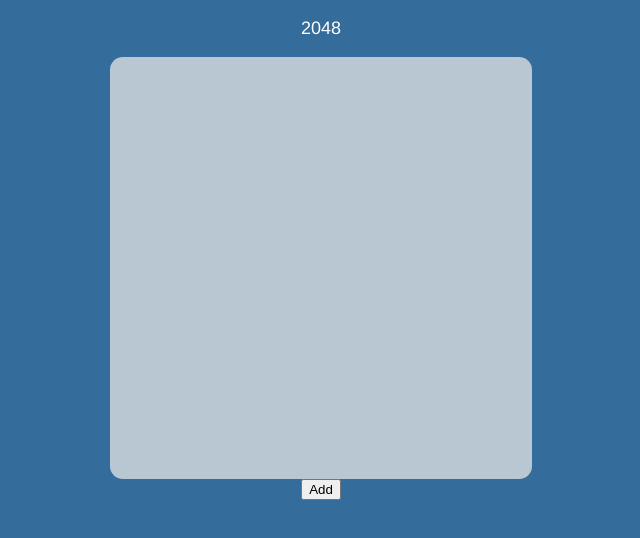
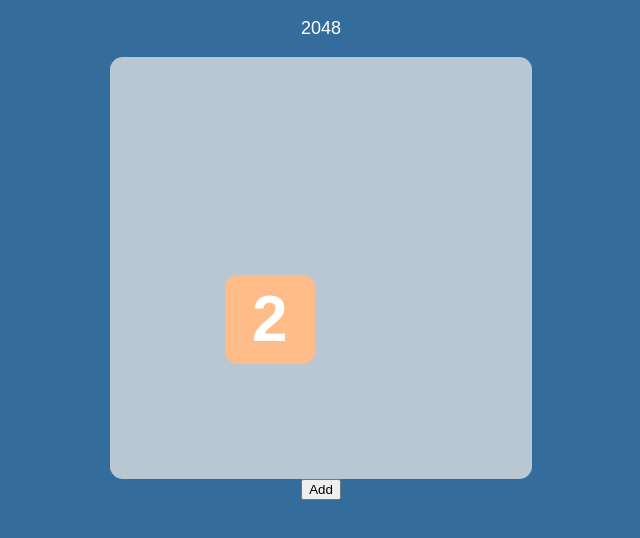
Before and after one commit to DrinkCupTea/game-2048-vue3, a Vue app: page / in a window 1280 px wide. Shown: the top 538 px of the page, without its empty margins (319-959 px from the left). Built offline with nearby package versions, Linux system fonts and the light colour scheme.

Commit message:
Clean code
Clean code

```diff
--- a/src/App.vue
+++ b/src/App.vue
@@ -14,12 +14,10 @@ body {
 }
 
 #app {
-  font-family: Avenir, Helvetica, Arial, sans-serif;
+  font-family: Arial, Helvetica, sans-serif;
   -webkit-font-smoothing: antialiased;
   -moz-osx-font-smoothing: grayscale;
   text-align: center;
-  /* color: #2c3e50; */
-  /* margin-top: 60px; */
   height: 100%;
   width: 100%;
 }
--- a/src/assets/scss/tile.scss
+++ b/src/assets/scss/tile.scss
@@ -1,10 +1,9 @@
 div {
   $edge: 7vw;
   color: white;
-  vertical-align: middle;
   font-size: 5vw;
   font-weight: bold;
-  // line-height: $edge;
+  line-height: $edge;
   border-radius: 1vw;
   width: $edge;
   height: $edge;
--- a/src/components/Grid.vue
+++ b/src/components/Grid.vue
@@ -19,7 +19,10 @@ onMounted(() => {
   <p id="title">2048</p>
   <div id="container">
     <div v-for="(row, row_index) in gameManager.grid.cells">
-      <Tile v-for="(tile, tile_index) in row" :tile="tile">{{ tile?.value}}</Tile>
+      <Tile
+        v-for="(tile, tile_index) in row"
+        :tile="tile"
+      >{{ tile?.value}}</Tile>
     </div>
   </div>
   <button type="button" @click="addTile">Add</button>
--- a/src/modules/GameManager.ts
+++ b/src/modules/GameManager.ts
@@ -12,6 +12,7 @@ export default class GameManager {
 
   constructor(size: number = 4) {
     this.size = size;
+    this.setup();
   }
 
   setup(): void {
```
